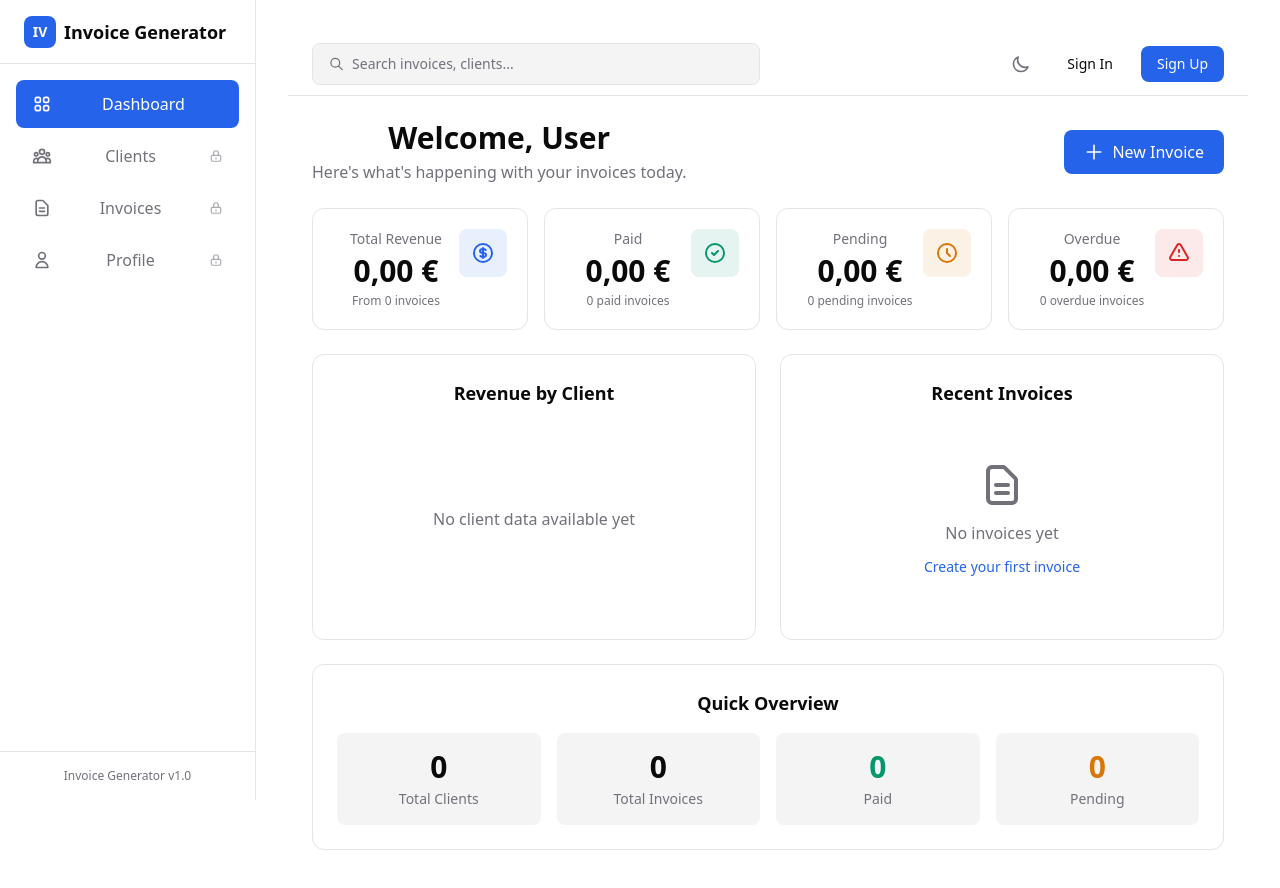
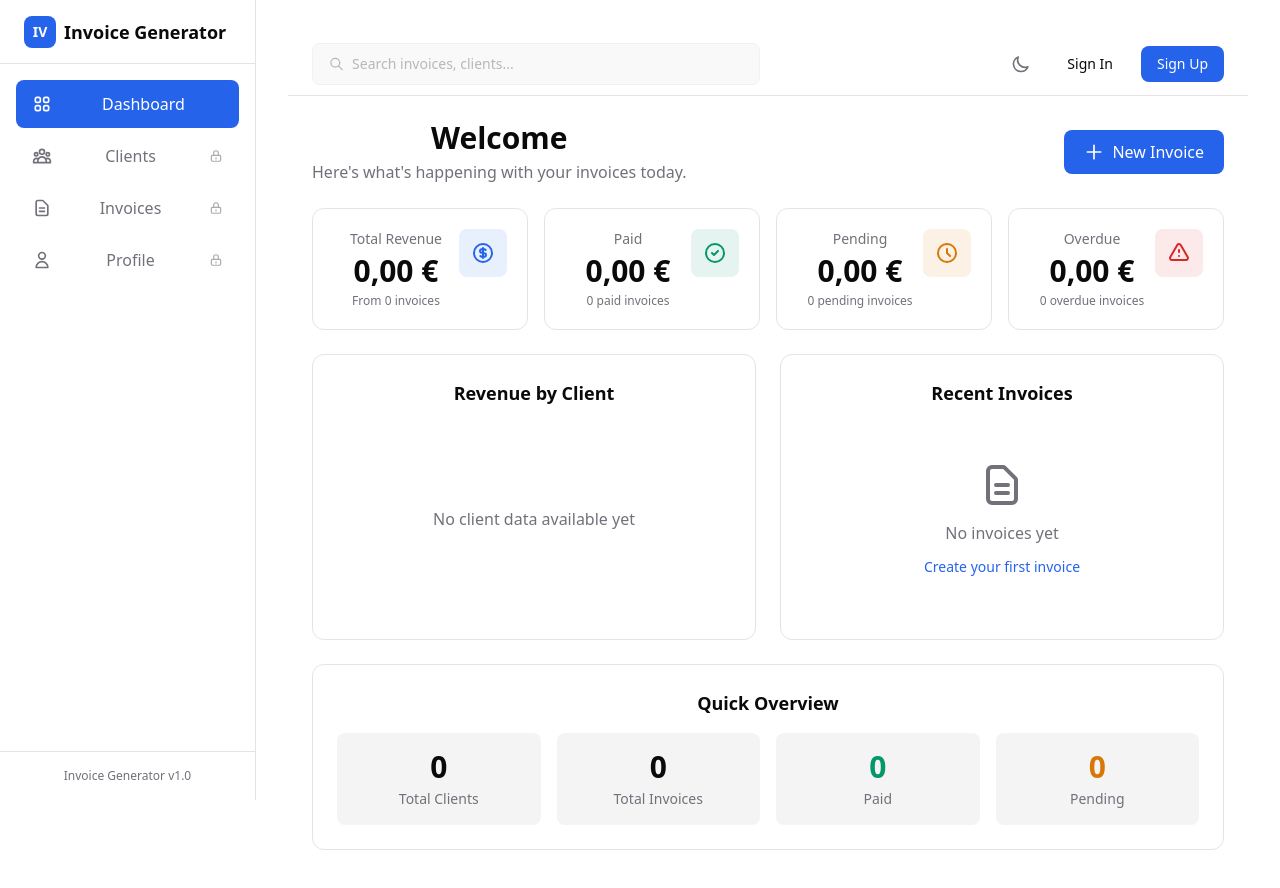
Before and after one commit to madbag/Invoice-Generator, a React (Vite) app in the folder frontend/: page /dashboard in a window 1280 px wide. Shown: the top 888 px of the page. Built offline with nearby package versions, Linux system fonts and the light colour scheme.

Commit message:
Disable dashboard search for non-users

```diff
--- a/frontend/src/components/Dashboard/DashboardHome.tsx
+++ b/frontend/src/components/Dashboard/DashboardHome.tsx
@@ -94,7 +94,6 @@ export default function DashboardHome() {
     }
   }, [token, clients]);
 
-  const displayName = user?.firstName || user?.email || "User";
 
   const handleNewInvoice = () => {
     localStorage.removeItem("invoice");
@@ -115,7 +114,7 @@ export default function DashboardHome() {
       <div className="flex flex-col sm:flex-row sm:items-center sm:justify-between gap-4">
         <div>
           <h1 className="text-2xl md:text-3xl font-bold text-[var(--foreground)]">
-            Welcome, {displayName}
+            Welcome
           </h1>
           <p className="text-[var(--muted-foreground)] mt-1">
             Here's what's happening with your invoices today.
--- a/frontend/src/components/Layout/Topbar.tsx
+++ b/frontend/src/components/Layout/Topbar.tsx
@@ -5,6 +5,7 @@ import Search from "../Search/Search";
 
 interface TopbarProps {
   onMenuClick: () => void;
+  searchDisabled?: boolean;
 }
 
 const SunIcon = () => (
@@ -39,7 +40,7 @@ const MoonIcon = () => (
   </svg>
 );
 
-const Topbar = ({ onMenuClick }: TopbarProps) => {
+const Topbar = ({ onMenuClick, searchDisabled = false }: TopbarProps) => {
   const { user, signOut } = useAuth();
   const { theme, toggleTheme } = useTheme();
   const navigate = useNavigate();
@@ -71,7 +72,7 @@ const Topbar = ({ onMenuClick }: TopbarProps) => {
 
         {/* Search - hidden on small mobile */}
         <div className="hidden sm:block flex-1 max-w-md">
-          <Search />
+          <Search disabled={searchDisabled} />
         </div>
 
         {/* Right section */}
--- a/frontend/src/components/Search/Search.tsx
+++ b/frontend/src/components/Search/Search.tsx
@@ -8,7 +8,7 @@ interface SearchResults {
   clients: any[];
 }
 
-export default function Search() {
+export default function Search({ disabled = false }: { disabled?: boolean }) {
   const [query, setQuery] = useState("");
   const [results, setResults] = useState<SearchResults>({
     invoices: [],
@@ -35,7 +35,7 @@ export default function Search() {
   }, []);
 
   useEffect(() => {
-    if (!query.trim()) {
+    if (disabled || !query.trim()) {
       setResults({ invoices: [], clients: [] });
       setShowDropdown(false);
       return;
@@ -60,7 +60,7 @@ export default function Search() {
     }, 300);
 
     return () => clearTimeout(timer);
-  }, [query, token]);
+  }, [query, token, disabled]);
 
   const hasResults = results.invoices.length > 0 || results.clients.length > 0;
 
@@ -78,16 +78,21 @@ export default function Search() {
 
   return (
     <div ref={wrapperRef} className="relative w-full">
-      <div className="flex items-center gap-2 px-4 py-2.5 bg-[var(--secondary)] border border-[var(--border)] rounded-lg focus-within:border-[var(--primary)] transition-colors">
+      <div
+        className={`flex items-center gap-2 px-4 py-2.5 bg-[var(--secondary)] border border-[var(--border)] rounded-lg transition-colors ${
+          disabled ? "opacity-50 cursor-not-allowed" : "focus-within:border-[var(--primary)]"
+        }`}
+      >
         <SearchIcon className="w-4 h-4 text-[var(--muted-foreground)]" />
         <input
           type="text"
           value={query}
-          onChange={(e) => setQuery(e.target.value)}
+          onChange={(e) => !disabled && setQuery(e.target.value)}
           placeholder="Search invoices, clients..."
-          className="w-full bg-transparent outline-none text-sm text-[var(--foreground)] placeholder:text-[var(--muted-foreground)]"
+          disabled={disabled}
+          className="w-full bg-transparent outline-none text-sm text-[var(--foreground)] placeholder:text-[var(--muted-foreground)] disabled:cursor-not-allowed"
         />
-        {query && (
+        {query && !disabled && (
           <button
             onClick={() => {
               setQuery("");
--- a/frontend/src/pages/Dashboard.tsx
+++ b/frontend/src/pages/Dashboard.tsx
@@ -21,7 +21,7 @@ const Dashboard = () => {
 
       {/* Main Content */}
       <div className="flex-1 flex flex-col min-h-screen lg:ml-64">
-        <Topbar onMenuClick={() => setSidebarOpen(true)} />
+        <Topbar onMenuClick={() => setSidebarOpen(true)} searchDisabled />
 
         {/* Dashboard Content */}
         <main className="flex-1 p-4 md:p-6 overflow-auto">
--- a/frontend/src/pages/Landing.tsx
+++ b/frontend/src/pages/Landing.tsx
@@ -26,7 +26,7 @@ const LandingPage = () => {
 
           <p className="text-white/60 text-base sm:text-lg mb-10 max-w-lg">
             Professional invoices for freelancers and small businesses. Bill
-            clients, track payments, and get paid faster — try it now, no
+            clients, track payments, and get paid faster - try it now, no
             account needed.
           </p>
 
```
